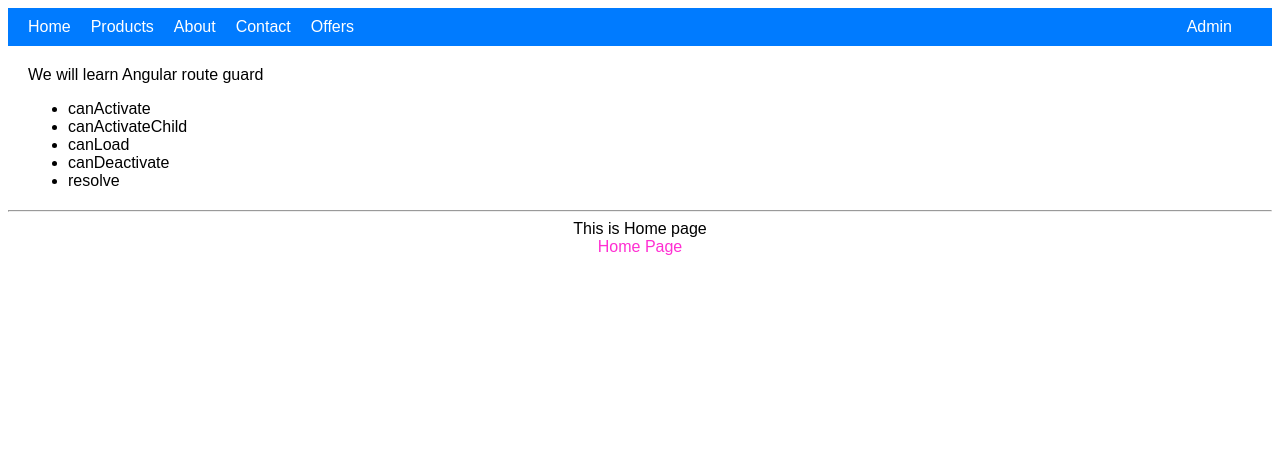
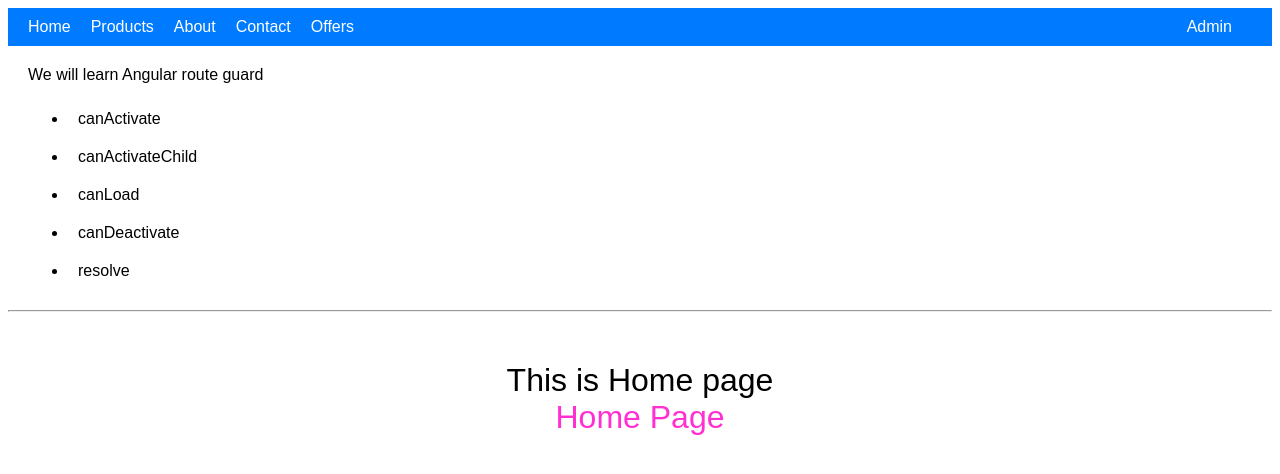
Before and after one commit to bittu1040/angular-router-guard-demo, an Angular app: page /home in a window 1280 px wide. Shown: the top 474 px of the page. Built offline with nearby package versions, Linux system fonts and the light colour scheme.

Commit message:
font size

```diff
--- a/src/app/app.component.css
+++ b/src/app/app.component.css
@@ -13,3 +13,7 @@ p {
   .content {
     margin: 20px;
   }
+
+  li{
+    padding: 10px;
+  }
--- a/src/app/components/about/about.component.css
+++ b/src/app/components/about/about.component.css
@@ -1,5 +1,7 @@
 .main {
   text-align: center;
+  font-size: 2rem;
+  margin-top: 50px;
 }
 
 .main .description {
--- a/src/app/components/access-denied/access-denied.component.css
+++ b/src/app/components/access-denied/access-denied.component.css
@@ -1,5 +1,7 @@
 .main {
   text-align: center;
+  font-size: 2rem;
+  margin-top: 50px;
 }
 
 .main .description {
--- a/src/app/components/admin/admin.component.css
+++ b/src/app/components/admin/admin.component.css
@@ -1,3 +1,5 @@
 .main {
     text-align: center;
+    font-size: 2rem;
+    margin-top: 50px;
   }
--- a/src/app/components/contact/contact.component.css
+++ b/src/app/components/contact/contact.component.css
@@ -1,5 +1,7 @@
 .center {
     text-align: center;
+    font-size: 2rem;
+    margin-top: 50px;
   }
 
   form {
--- a/src/app/components/home/home.component.css
+++ b/src/app/components/home/home.component.css
@@ -1,5 +1,7 @@
 .main {
   text-align: center;
+  font-size: 2rem;
+  margin-top: 50px;
 }
 
 .main .description {
--- a/src/app/components/not-found/not-found.component.css
+++ b/src/app/components/not-found/not-found.component.css
@@ -1,5 +1,7 @@
 .main {
   text-align: center;
+  font-size: 2rem;
+  margin-top: 50px;
 }
 
 .main .description {
--- a/src/app/components/offers/offers.component.css
+++ b/src/app/components/offers/offers.component.css
@@ -1,3 +1,5 @@
 .main {
     text-align: center;
+    font-size: 2rem;
+    margin-top: 50px;
   }
--- a/src/app/components/products/products.component.css
+++ b/src/app/components/products/products.component.css
@@ -1,5 +1,7 @@
 .main {
   text-align: center;
+  font-size: 2rem;
+  margin-top: 50px;
 }
 
 .main .description {
```
